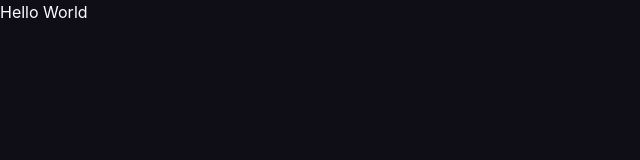
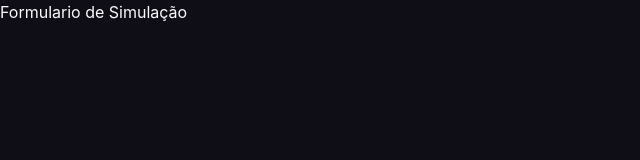
Before and after one commit to RenanFernandess/React-Tests, a React (Vite) app in the folder planejai/: page / in a window 1280 px wide. Shown: the top 160 px of the page, without its empty margins (0-640 px from the left). Built offline with nearby package versions, Linux system fonts and the light colour scheme.

Commit message:
Planejai - Feat: Configura as rotas do projeto utilizando react-router-dom

```diff
--- a/planejai/package.json
+++ b/planejai/package.json
@@ -14,6 +14,7 @@
     "@tailwindcss/vite": "^4.3.3",
     "react": "^19.2.7",
     "react-dom": "^19.2.7",
+    "react-router-dom": "^7.18.2",
     "tailwindcss": "^4.3.3"
   },
   "devDependencies": {
--- a/planejai/src/App.tsx
+++ b/planejai/src/App.tsx
@@ -1,5 +1,9 @@
+import { RouterProvider } from "react-router-dom"
+import { router } from "./router"
+
 function App() {
-  return (<p>Hello World</p>
+  return (
+    <RouterProvider router={router} />
   )
 }
 
--- /dev/null
+++ b/planejai/src/router.tsx
@@ -0,0 +1,20 @@
+import { createBrowserRouter } from "react-router-dom";
+
+export const router = createBrowserRouter([
+  {
+    children: [
+      {
+        path: "/",
+        element: <h1>Formulario de Simulação</h1>,
+      },
+      {
+        path: "/resultado",
+        element: <h1>Resultado da Simulação</h1>,
+      },
+      {
+        path: "/historico",
+        element: <h1>Histórico de simulações</h1>,
+      },
+    ],
+  },
+]);
```
Also changed, not shown: 2 other files (tests, documents, lock files or other folders).
